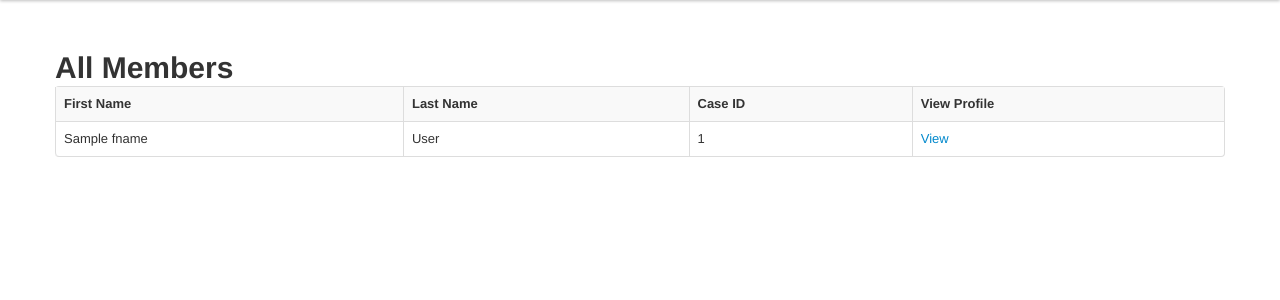
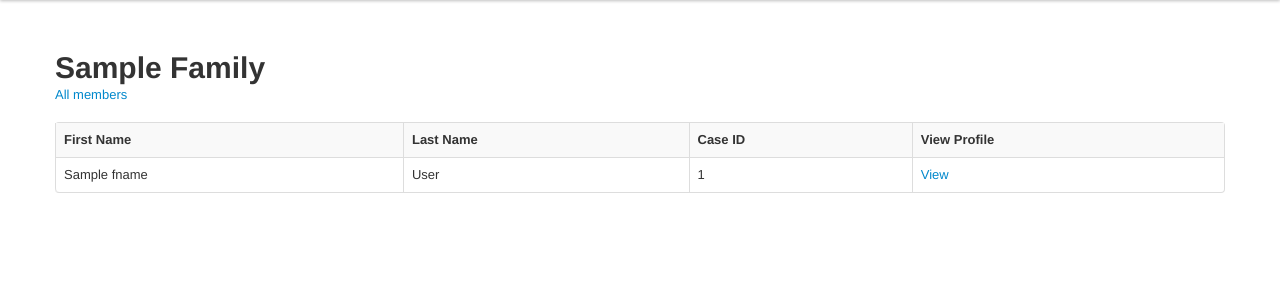
Before and after one commit to JSatterf1579/apo-website, a Flask app: template src/application/templates/members/list.html in a window 1280 px wide. Shown: the part 40-340 px from the top of the page. Run offline with Flask 2, Linux system fonts and the light colour scheme; the template is opened without the code that fills it: most values are stand-ins (such as "Sample title", 1, 10 or a date in 2020); parts of the project's set-up code (start-up, migrations or seed data) failed here and were passed over; some libraries are stand-ins or nearby versions.

Commit message:
Added a bunch of small tweaks and a page to view all members in a family

```diff
--- a/src/application/members/views.py
+++ b/src/application/members/views.py
@@ -26,6 +26,7 @@ from flask import render_template, flash, url_for, redirect, request, jsonify
 
 from google.appengine.api import mail
 
+import urllib
 
 @app.route('/members/create', methods=['GET', 'POST'])
 @require_roles(names=['webmaster', 'membership'])
@@ -686,3 +687,37 @@ def display_edit_user_profile(cwruid):
         return jsonify({'result':'failure', 'msg':'Permission denied'})
 
     return "Not yet implemented!"
+
+@app.route('/members/family/<family_name>')
+@login_required
+def list_users_by_family(family_name):
+    """
+    This view displays a list of users for the family
+    specified in family_name
+    """
+
+
+
+    can_edit = None
+    query = UserRoleModel.all()
+    query.filter('user =', current_user.key())
+    uroles = query.fetch(query.count())
+    for urole in uroles:
+        if urole.role.name == 'webmaster':
+            can_edit = True
+            break
+
+    query = models.FamilyModel.all()
+    query.filter('name =', urllib.unquote_plus(family_name).lower())
+    try:
+        family = query.fetch(1)[0]
+    except IndexError:
+        return "no such family"
+        return render_template('404.html'), 404
+
+    users = find_users(family=('=', family.key()))
+
+    return render_template('members/list.html',
+                           can_edit=can_edit,
+                           family=family,
+                           users=users)
--- a/src/application/templates/members/list.html
+++ b/src/application/templates/members/list.html
@@ -6,7 +6,13 @@ List Users
 
 {% block content %}
 
+{% if family %}
+<h1>{{ family.name.title() }}</h1>
+<a href="/members/list">All members</a><br/>
+<br/>
+{% else %}
 <h1>All Members</h1>
+{% endif %}
 
 {% if can_edit %}
 <a href="/members/create">Create new member</a>
```
